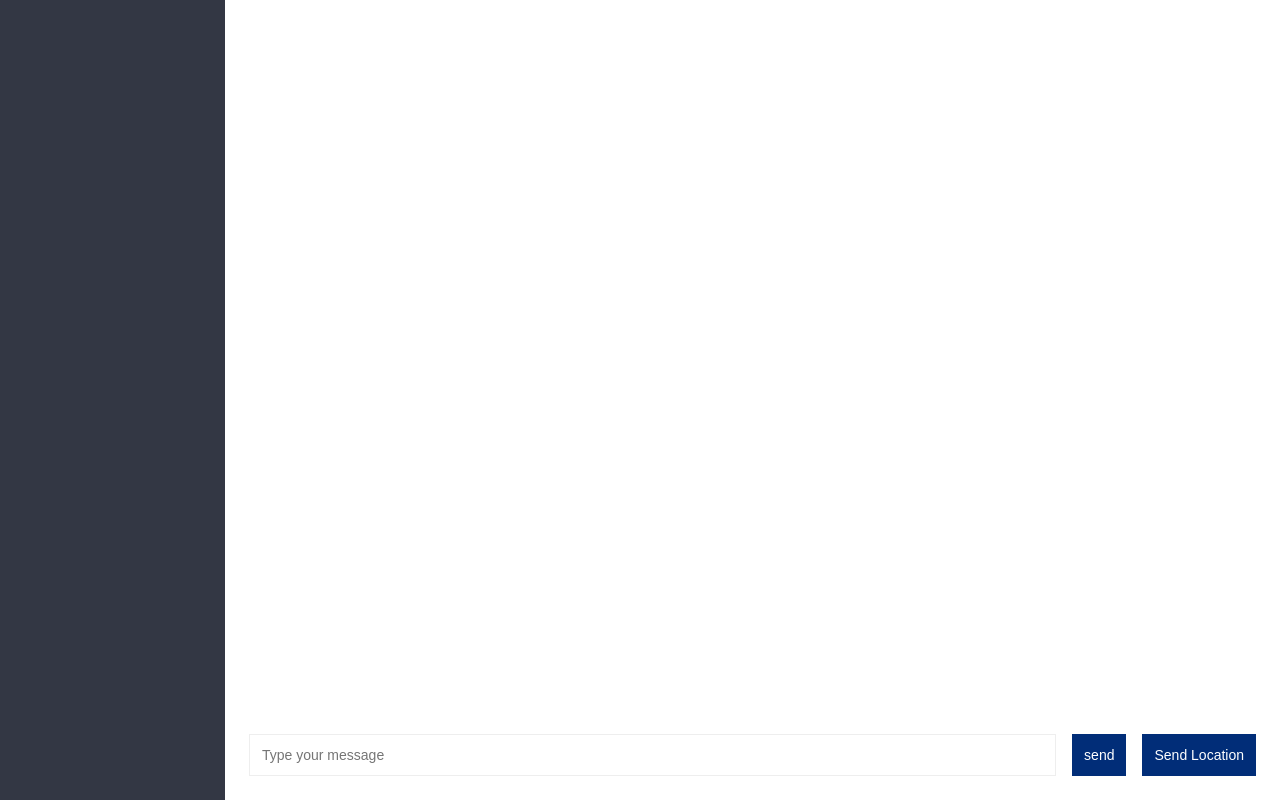
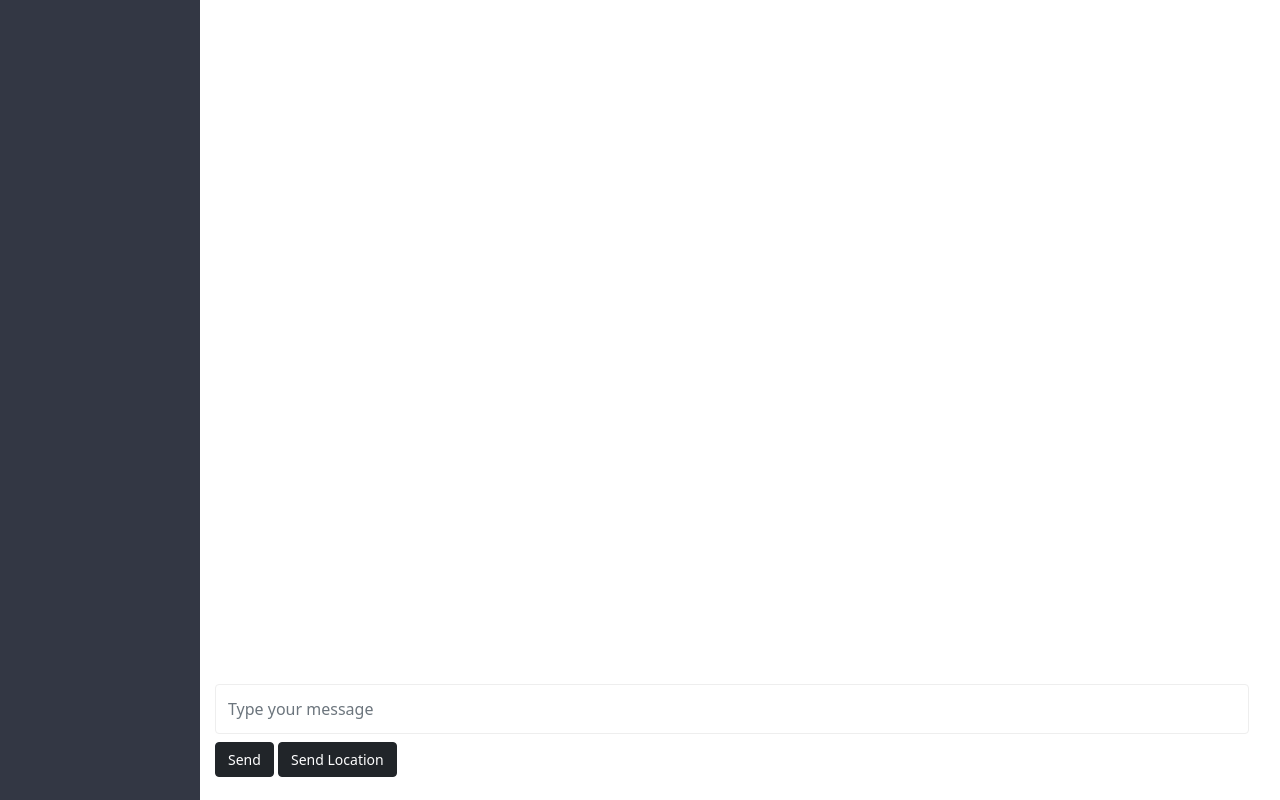
Before and after one commit to anuragkotwal/Chat-App, a website: page public/chat.html in a window 1280 px wide. Drawn offline with nearby package versions, Linux system fonts and the light colour scheme; no server answers.

Commit message:
UI added to home page

```diff
--- a/public/chat.html
+++ b/public/chat.html
@@ -3,9 +3,11 @@
     <head>
         <meta charset="UTF-8" />
         <title>Chat App</title>
-        <meta name="viewport" content="width=device-width, initial-scale=1.0, maximum-scale=1.0">
+        <meta name="viewport" content="width=device-width, initial-scale=1.0">
         <link rel="icon" href="/img/favicon.png">
-        <link rel="stylesheet" href="/css/styles.min.css">
+        <link rel="stylesheet" href="/css/styles.css">
+        <link rel="stylesheet" href="https://cdn.jsdelivr.net/npm/bootstrap@5.1.0/dist/css/bootstrap.min.css">
+
     </head>
     <body>
         <div class="chat">
@@ -15,11 +17,13 @@
                 <div id="msg" class="chat__messages"></div>
 
                 <div class="compose">
-                    <form id="sendmsg">
-                        <input name="message" placeholder="Type your message" required autocomplete="off">
-                        <button>send</button>
+                    <form id="sendmsg" class="d-flex flex-column align-items-start">
+                        <input name="message" placeholder="Type your message" required autocomplete="off" class="form-control mb-2">
+                        <div class="button-wrapper">
+                            <button class="btn btn-dark btn-md btn-block mb-2">Send</button>
+                            <button id="send-loc" class="btn btn-dark btn-md btn-block mb-2">Send Location</button>
+                        </div>
                     </form>
-                    <button id="send-loc">Send Location</button>
                 </div>
             </div>
         </div>
--- a/public/css/styles.css
+++ b/public/css/styles.css
@@ -35,25 +35,7 @@ input {
     border: 1px solid #eeeeee;
     padding: 12px;
     outline: none;
-}
 
-button {
-    cursor: pointer;
-    padding: 12px;
-    background: #7C5CBF;
-    border: none;
-    color: white;
-    font-size: 16px;
-    transition: background .3s ease;
-}
-
-button:hover {
-    background: #6b47b8;
-}
-
-button:disabled {
-    cursor: default;
-    background: #7c5cbf94;
 }
 
 /* Join Page Styles */
@@ -93,7 +75,7 @@ button:disabled {
     height: 100vh;
     color: white;
     background: #333744;
-    width: 225px;
+    width: 200px;
     overflow-y: scroll
 }
 
@@ -107,6 +89,7 @@ button:disabled {
 }
 
 .chat__messages {
+    display: block;
     flex-grow: 1;
     padding: 24px 24px 0 24px;
     overflow-y: scroll;
@@ -136,10 +119,10 @@ button:disabled {
 /* Message Composition Styles */
 
 .compose {
-    display: flex;
-    flex-shrink: 0;
+    display: inline-block;
+    flex-shrink: 50;
     margin-top: 16px;
-    padding: 24px;
+    padding: 15px;
 }
 
 .compose form {
--- a/src/index.js
+++ b/src/index.js
@@ -25,8 +25,8 @@ io.on('connection', (socket) => {
             return callback(error);
         }
         socket.join(user.room);
-        socket.emit('message',generatedMsg(msg,'Admin'));
         const uname = user.username.charAt(0).toUpperCase() + user.username.slice(1);
+        socket.emit('message',generatedMsg(`Welcome ${uname}!`,'Admin'));
         socket.broadcast.to(user.room).emit('message',generatedMsg(`${uname} has joined!`,'Admin'));
 
         io.to(user.room).emit('room',{
```
Also changed, not shown: public/index.html (+3 -2 lines).
